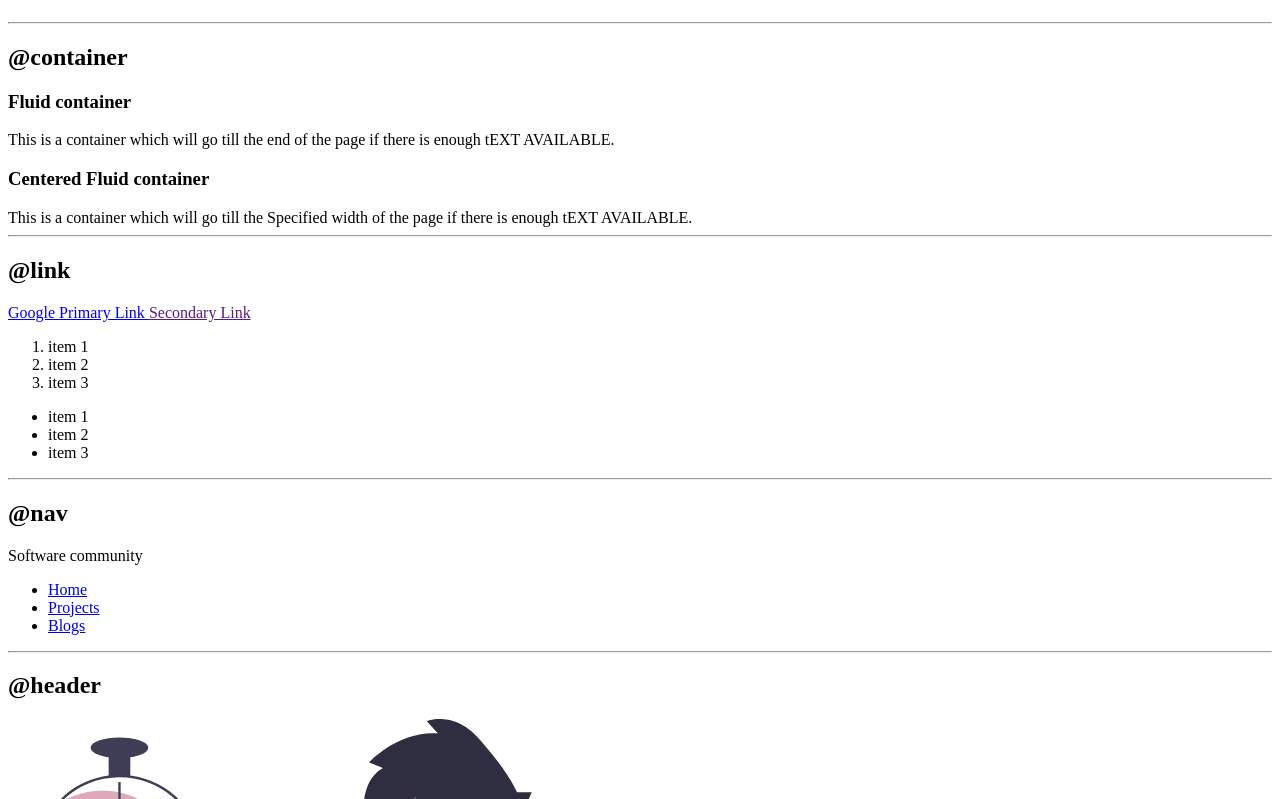
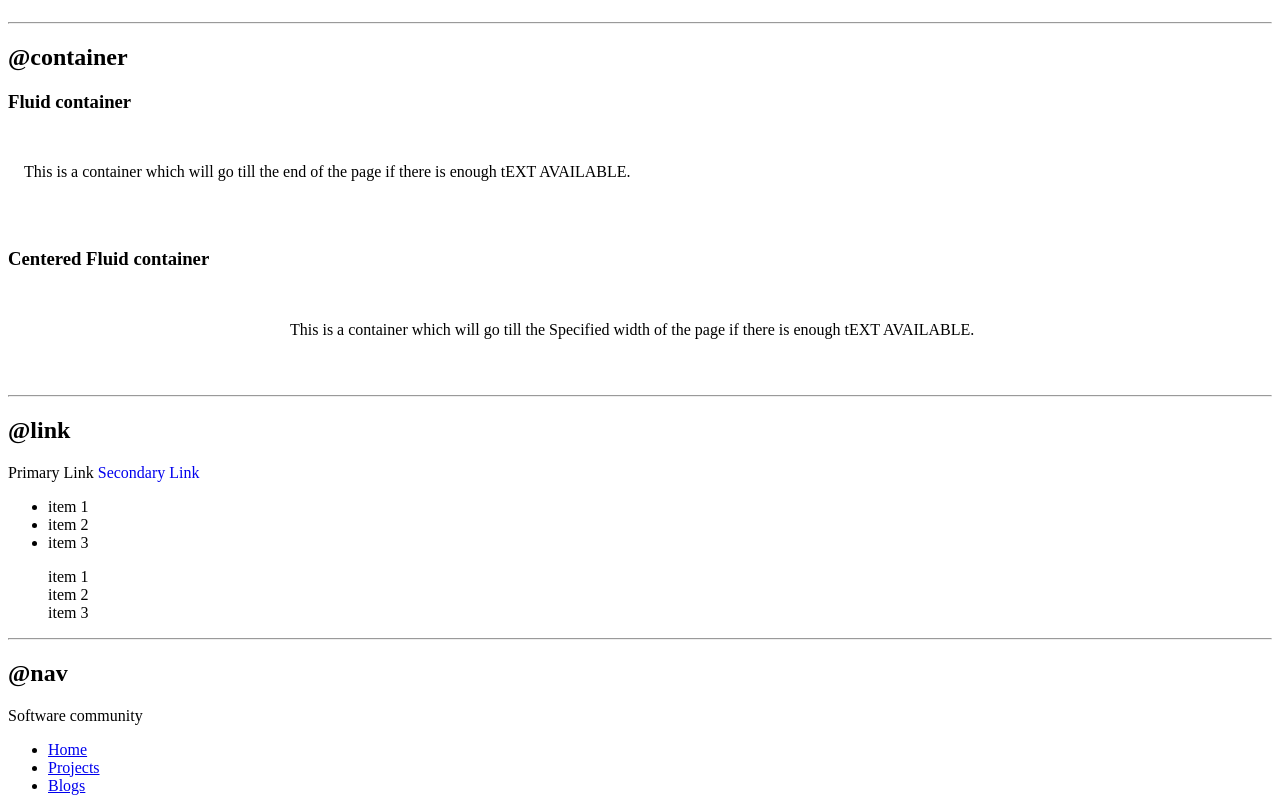
Before and after one commit to simarkaur28/CLP, a plain HTML site: page index.html in a window 1280 px wide. Shown: the part 421-1220 px from the top of the page. Drawn offline with Linux system fonts and the light colour scheme; a web font is replaced by a local one.

Commit message:
initial commit

```diff
--- a/index.html
+++ b/index.html
@@ -5,7 +5,7 @@
         <meta charset="UTF-8">
         <meta http-enqiv="X-UA-Compatible" content="IE+edge">
         <meta name="viewport" content="width=device-width,initial-scale=1.0">
-        <Title>
+        <Title class="main-heading">
             CLP Component Library Simar Kaur
         </Title>
         <link rel="stylesheet" href="style.css"
@@ -24,50 +24,52 @@
          <h5>5th</h5>
          <h6>Smallest Heading</h6>
          <hr>
-         <h2>@container</h2>
-         <h3>Fluid container</h3>
-         <div>
+    <h2>@container</h2>
+        <h3>Fluid container</h3>
+         <div class="container container-fluid">
              This is a container which will go till the end of the page if there is enough tEXT AVAILABLE.
          </div>
          <h3>Centered Fluid container</h3>
-         <div>
+        <div class="container container-centre">
              This is a container which will go till the Specified width of the page if there is enough tEXT AVAILABLE.
-         </div>
+        </div>
 <hr>
 <h2>@link</h2>
 <div>
-    <a href="https://www.google.com/">Google Primary Link </a>
-    <a href="">Secondary Link </a>
+    <a class="primary-links" href="https://www.google.com/">Primary Link </a>
+    <a class="secondary-links" href="https://www.geeksforgeeks.org/">Secondary Link </a>
 </div>
 
-    <ol>
+    <ul>
         <li>item 1</li>
     <li>item 2</li>
     <li>item 3</li>
-    </ol>
-<ul>
+    </ul>
+<ul class="list-non-bullet">
     <li>item 1</li>
     <li>item 2</li>
     <li>item 3</li>
 </ul>
 <hr>
-<div><h2>@nav</h2>
+<div class="nav-brand"><h2>@nav</h2>
+    <nav class="navigation">
     Software community
-    <ul>
+    <ul class="list-non-bullet-">
         <li><a href="#">Home</a></li>
         <li><a href="#">Projects</a></li>
         <li><a href="#">Blogs</a></li>
     </ul>
+</nav>
 </div>
 <hr>
-<h2>@header</h2>
+<h2 id="fluid-container">@header</h2>
 <header>
 <img src="res/developer image.svg" alt="">
 <h2>I am Simar Kaur, a web developer</h2>
 </header>
 <hr>
 
-<h2>@section</h2>
+<h2 class="main-heading sec-heading">@section</h2>
 <section>
     <div>
         <h1>White Section</h1>
--- a/style.css
+++ b/style.css
@@ -1,7 +1,57 @@
 @import url('https://fonts.googleapis.com/css2?family=Zen+Antique+Soft&display=swap');
-
+/*CSS variables*/
+:root{
+    --primary-color:#00000;
+    white:#fffff
+}
 body{
     font-family:'Zen Antique Soft',
     serif;
 
 }
+
+.main-heading{
+    color: blue;
+}
+
+.sec-heading{
+    font-style: italic;
+}
+#fluid-container{       /*id*/
+    background-color: blueviolet;
+}
+
+.container{
+    padding: 2rem 1rem 3rem;
+}
+
+.container-centre{
+max-width: 700px;
+margin: auto;
+}
+
+.links{
+padding: 0.5rem 1rem;
+}
+.primary-links{
+border: 1px solid var(--primary-color);
+border-radius: 0.5rem;
+background-color: var(--primary-color);
+color: var(--white);
+text-decoration: none;
+}
+.secondary-links{
+    border: 1px solid var(--primary-color);
+    border-radius: 0.5rem;
+    text-decoration: none;
+}
+
+/*lists*/
+.list-non-bullet{
+    list-style: none;
+}
+
+.list-item-inline{
+    display: inline;
+    padding: 0.5rem 1.5rem;
+}
```
